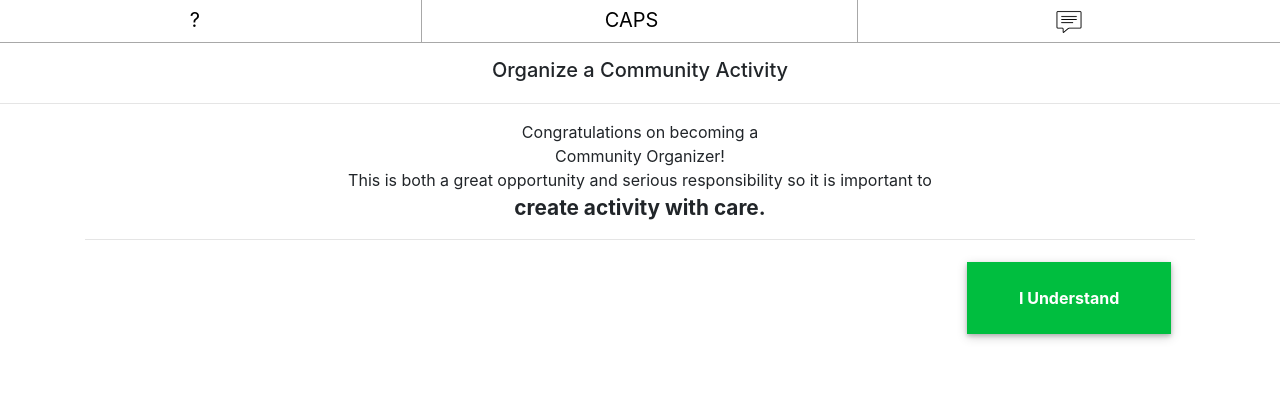
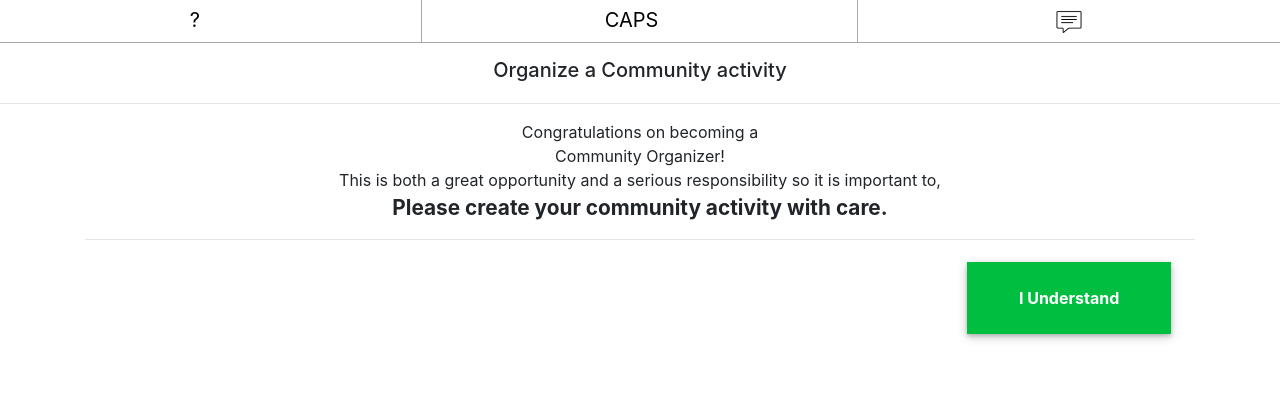
Before and after one commit to ThomasCorblin/joatu, a Django app: page /create_project/ in a window 1280 px wide. Shown: the part 60-479 px from the top of the page. Run offline with Django 3.2, Linux system fonts and the light colour scheme; the visitor is signed in with stand-in values (Sample User, id 1); some libraries are stand-ins or nearby versions.

Commit message:
jamie update

```diff
--- a/templates/create_page/create_project.html
+++ b/templates/create_page/create_project.html
@@ -21,7 +21,7 @@
     <div class="row text-top" style="margin:15px;">
         <div class="col-12">
             <div style="text-align:center;" class="">
-                <h5 style="margin-bottom:5px;">Organize a Community Activity</h5>
+                <h5 style="margin-bottom:5px;">Organize a Community activity</h5>
             </div>
         </div>
     </div>
@@ -34,7 +34,7 @@
                         <div class="col-10 offset-1">
                             <div class="" style="text-align:center;">
                                 <span style="margin-bottom:5px;font-size:1em;" >Congratulations on becoming a <br>Community Organizer!
-                                    <br>This is both a great opportunity and serious responsibility so it is important to <br> <strong style="font-size:1.3em;">create activity with care.</strong>
+                                    <br>This is both a great opportunity and a serious responsibility so it is important to, <br> <strong style="font-size:1.3em;">Please create your community activity with care.</strong>
                                 </span>
                             </div>
                         </div>
@@ -46,14 +46,14 @@
                     <div class="row">
                         <div class="col-12">
                             <div class="" style="text-align:center;">
-                                <span style="margin-bottom:5px;">Community activities should bring value to the local area.</span>
+                                <span style="margin-bottom:5px;">Reminder: Community Activities are intended to add value to your local neighbourhood.</span>
                             </div>
                         </div>
                     </div>
                     <hr>
                     <div class="row">
                         <div class="col-12">
-                            <span>Please select the best match to your community activity</span>
+                            <span>Which <strong>Category</strong> & <strong>Sub-Category</strong> are the best fit for your community activity?</span>
                         </div>
                     </div>
                     <div class="row select_category" >
@@ -283,9 +283,9 @@
                     <div class="row question">
                         <div class="col-12">
                             <div class="" style="text-align:center;">
-                                <span style="margin-bottom:5px;">Organizers and Volunteers are paid in CAPS for their time.
-                                    <br>Attendees do not earn CAPS but are placed on the guest list in the event of limiteds places.
-                                    <br><strong>All community activities are free to attend for the public.</strong>
+                                <span style="margin-bottom:5px;"><strong>All Community Activities are free to attend for the public.</strong>
+                                    <br>Organizers and Volunteers are rewarded with CAPS for their time.
+                                    <br>Attendees do not earn CAPS but are placed on the activity guest list.
                                 </span>
                             </div>
                         </div>
@@ -319,7 +319,7 @@
                     <div class="row question">
                         <div class="col-12">
                             <div class="" style="text-align:center;">
-                                <span style="margin-bottom:5px;">Tell the community about your activity</span>
+                                <span style="margin-bottom:5px;">Let us know why we should get involved in your community activity!</span>
                             </div>
                         </div>
                     </div>
@@ -346,7 +346,7 @@
                             <label for="description">Description:</label>
                         </div>
                         <div class="col-8" style="text-align:left;">
-                            <textarea class="form-control" id="description" cols="100" rows="8" placeholder="Describe your activity..." required></textarea>
+                            <textarea class="form-control" id="description" cols="100" rows="8" placeholder="Who is your activity for? Who does it benefit? What is it about? What would make you want to go?" required></textarea>
                         </div>
                     </div>
                     <hr>
@@ -384,7 +384,7 @@
                     <div class="row question">
                         <div class="col-12">
                             <div class="" style="text-align:center;">
-                                <span style="margin-bottom:5px;">Where will your community activity take place</span>
+                                <span style="margin-bottom:5px;">Where will your community activity be hosted?</span>
                             </div>
                         </div>
                     </div>
@@ -438,24 +438,14 @@
                         <div class="row" style="margin-top:15px;">
                             <div class="row">
                                 <div class="col-10 offset-1">
-                                    <label for="number_attendees">How many places for attendees your activity can offer?</label>
-                                </div>
-                            </div>
-                            <div class="row">
-                                <div class="col-4 offset-4">
-                                    <input class="spinner" id="number_attendees" name="num_reg_att" min="2" placeholder="2" value="2" required>
+                                    <label for="attendees_min_reg">This community activity will bring value to the community if there is at least <input class="spinner" id="attendees_min_reg" name="min_reg_att" min="2" placeholder="2" value="2" style="width:30px;" required> people attending.</label>
                                 </div>
                             </div>
                         </div>
                         <div class="row" style="margin-top:15px;">
                             <div class="row">
                                 <div class="col-10 offset-1">
-                                    <label for="attendees_min_reg">What is the minimum registration for your activity to happen?</label>
-                                </div>
-                            </div>
-                            <div class="row">
-                                <div class="col-4 offset-4">
-                                    <input class="spinner" id="attendees_min_reg" name="min_reg_att" min="2" placeholder="2" value="2" required>
+                                    <label for="number_attendees">This community activity can host up to <input class="spinner" id="number_attendees" name="num_reg_att" min="2" placeholder="2" value="2" style="width:30px;" required> people.</label>
                                 </div>
                             </div>
                         </div>
```
